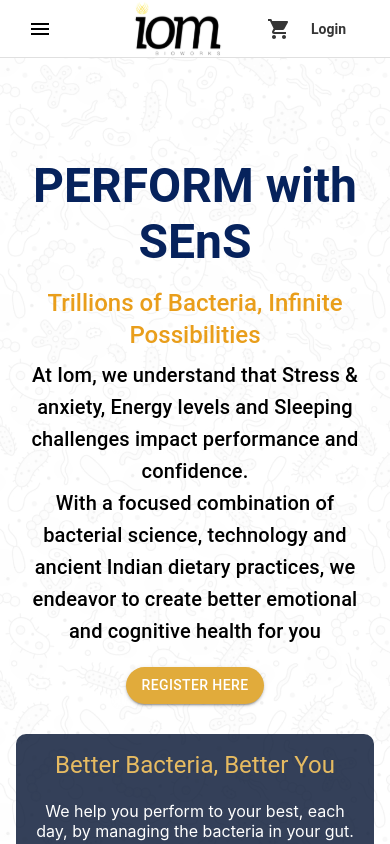
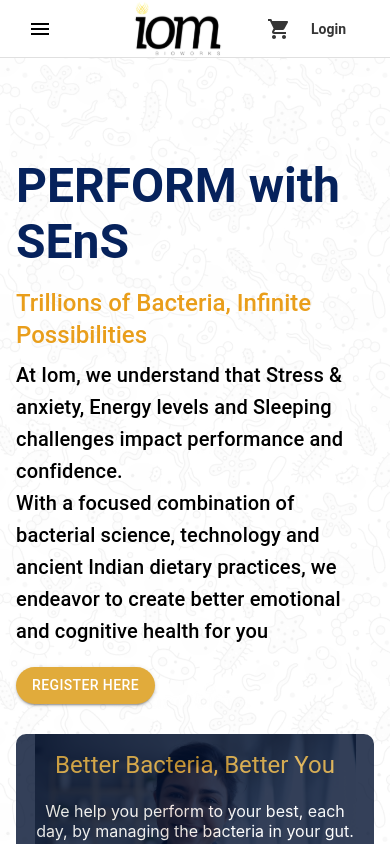
Before and after one commit to karanamsreeja/register-landing-page, a React (Create React App) app: page / in a window 390 px wide. Shown: the top 844 px of the page. Built offline with nearby package versions, Linux system fonts and the light colour scheme.

Commit message:
bg-img-fix

```diff
--- a/src/pages/register/register.js
+++ b/src/pages/register/register.js
@@ -8,7 +8,7 @@
 
   return (
  <div className='register'>
-    	<Container sx={{ pt: '100px', pb: '100px', textAlign: 'center' }}>
+    	<Container sx={{ pt: '100px', pb: '100px' }} className="reg1">
         <Typography variant='h3' component='div' color='#06225C' fontWeight='700' gutterBottom> PERFORM with SEnS </Typography>
         <Typography variant='h5' component='div' color='#E99E1B' fontWeight='500' gutterBottom>Trillions of Bacteria, Infinite Possibilities </Typography>
          <Typography variant='h6'  component='div' color="#000">
--- a/src/pages/style/styles.css
+++ b/src/pages/style/styles.css
@@ -4,6 +4,15 @@
 }
 .headding{
     color: rgb(6, 34, 92);
+}
+.reg1{
+    text-align: center;
+}
+
+@media screen and (max-width: 450px) {
+    .reg1{
+        text-align: left;
+    }
 }
 
 /* @media screen and (max-width: 900px) {
@@ -91,7 +100,7 @@
 }
 @media screen and (max-width: 400px) {
     .bg-img{
-        background-image: none;
+        /* background-image: none; */
         padding-top:0px;
     }
 }
```
